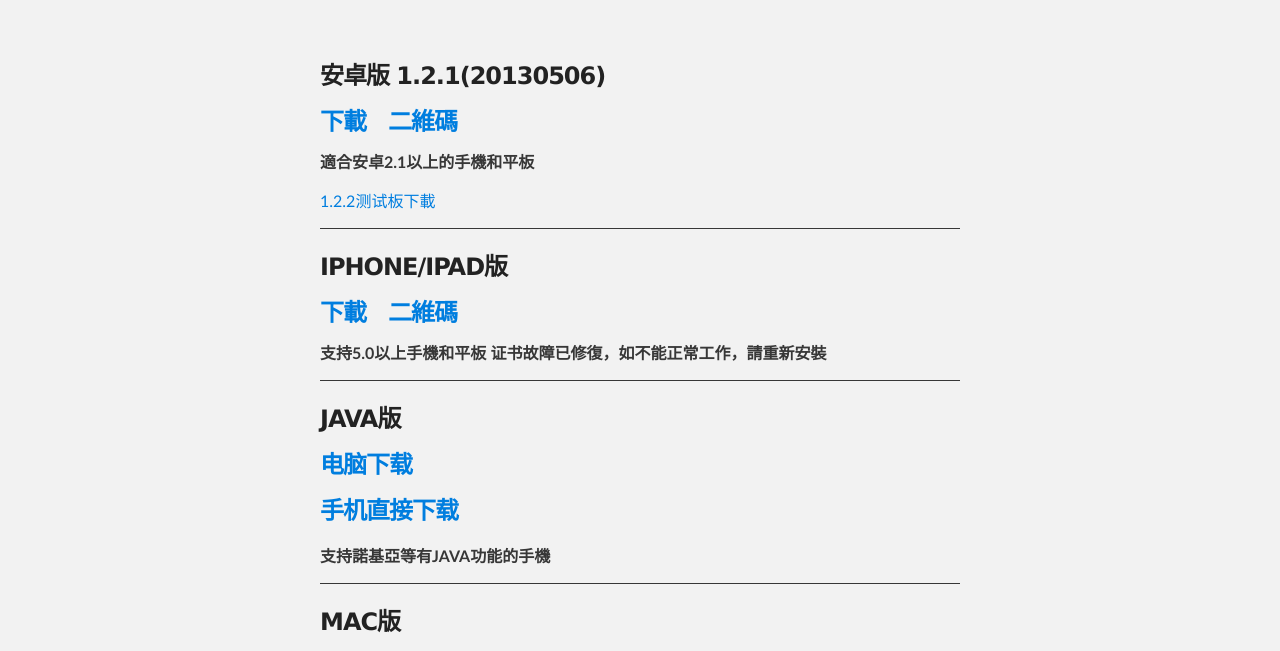
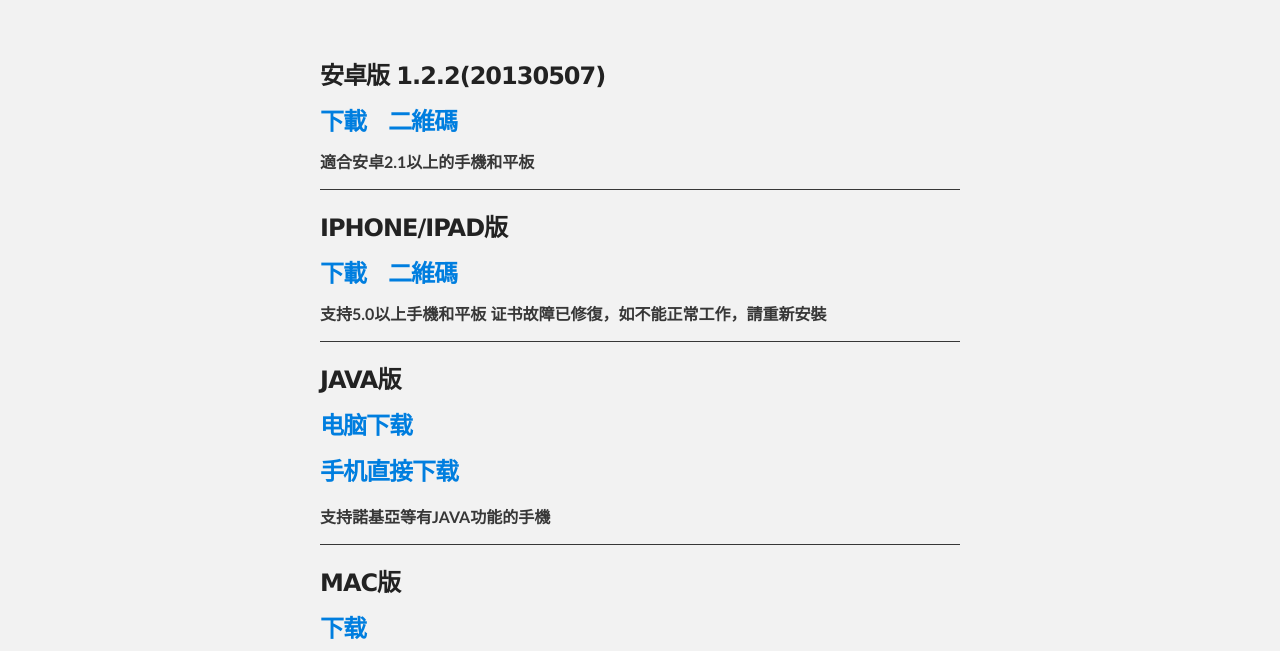
Before and after one commit to rick-li/midi-browser, a plain HTML site: page index.html in a window 1280 px wide. Shown: the part 131-782 px from the top of the page. Drawn offline with Linux system fonts and the light colour scheme; a script that the page names is missing.

Commit message:
1.2.2 release

```diff
--- a/index.html
+++ b/index.html
@@ -47,13 +47,13 @@
       <section id="main_content" class="inner">
         <!--<h3>支持多成音樂播放.</h3>-->
 		<div class="section">
-			<p><h3>安卓版 1.2.1(20130506)</h3><h3><a href="http://rick-li.github.com/midi-browser/midi-browser1.2.1.apk" onclick="javascript:_hmt.push(['_trackEvent', 'midibrowser', 'download', 'android']);">下載</a> &nbsp <a href="http://qrfree.kaywa.com/?s=8&d=http%3A%2F%2Frick-li.github.com%2Fmidi-browser%2Fmidi-browser1.2.1.apk" onclick="javascript:_hmt.push(['_trackEvent', 'midibrowser', 'download', 'android']);">二維碼</a></h3>
+			<p><h3>安卓版 1.2.2(20130507)</h3><h3><a href="http://rick-li.github.com/midi-browser/midi-browser1.2.2.apk" onclick="javascript:_hmt.push(['_trackEvent', 'midibrowser', 'download', 'android']);">下載</a> &nbsp <a href="http://qrfree.kaywa.com/?s=8&d=http%3A%2F%2Frick-li.github.com%2Fmidi-browser%2Fmidi-browser1.2.2.apk" onclick="javascript:_hmt.push(['_trackEvent', 'midibrowser', 'download', 'android']);">二維碼</a></h3>
 
 
 			<strong>適合安卓2.1以上的手機和平板</strong>
 
 			</p>
-            <p><a href="http://rick-li.github.com/midi-browser/midi-browser1.2.2.apk" onclick="javascript:_hmt.push(['_trackEvent', 'midibrowser', 'download', 'android']);">1.2.2测试板下載</a></p>
+            <!--<p><a href="http://rick-li.github.com/midi-browser/midi-browser1.2.2.apk" onclick="javascript:_hmt.push(['_trackEvent', 'midibrowser', 'download', 'android']);">1.2.2测试板下載</a></p>-->
 		</div>
 
 		<div class="section">
```
